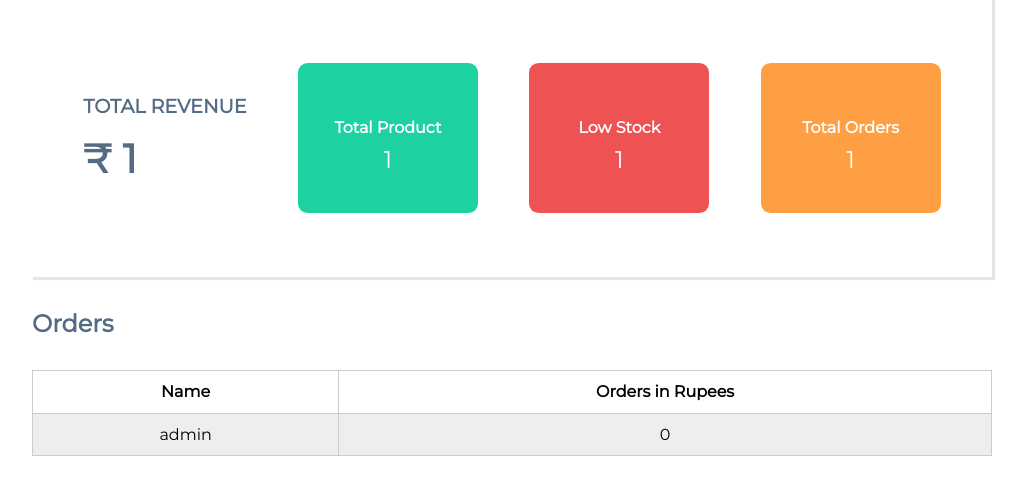
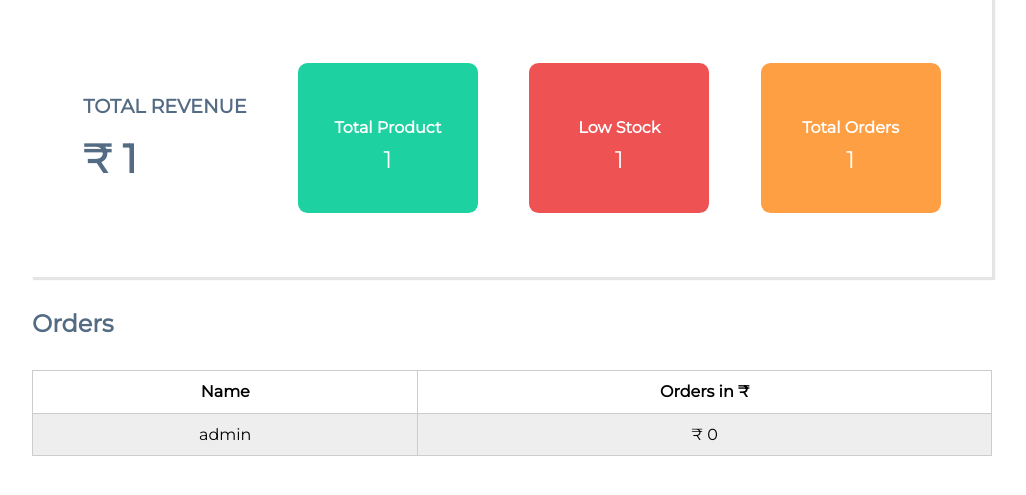
Before and after one commit to prashantchanne12/Inventory-Management-System, a PHP site: page /hello/dashboard.php in a window 1280 px wide. Shown: the part 117-612 px from the top of the page, without its empty margins (128-1154 px from the left). Run offline with PHP 8.4, Linux system fonts and the light colour scheme; a user stored in the database is signed in; data comes from the database, SQL or seed files in the repository; tables that the repository leaves empty hold one stand-in row (values such as "Sample post"); some libraries are stand-ins or nearby versions.

Commit message:
style changes in table

```diff
--- a/dashboard.php
+++ b/dashboard.php
@@ -192,14 +192,14 @@ $connect->close();
 			<thead>
 				<tr>
 					<th>Name</th>
-					<th>Orders in Rupees</th>
+					<th>Orders in ₹</th>
 				</tr>
 			</thead>
 			<tbody>
 				<?php while ($orderResult = $userwiseQuery->fetch_assoc()) { ?>
 				<tr>
 					<td><?php echo $orderResult['username']?></td>
-					<td><?php echo $orderResult['totalorder']?></td>
+					<td>₹ <?php echo $orderResult['totalorder']?></td>
 
 				</tr>
 
```
